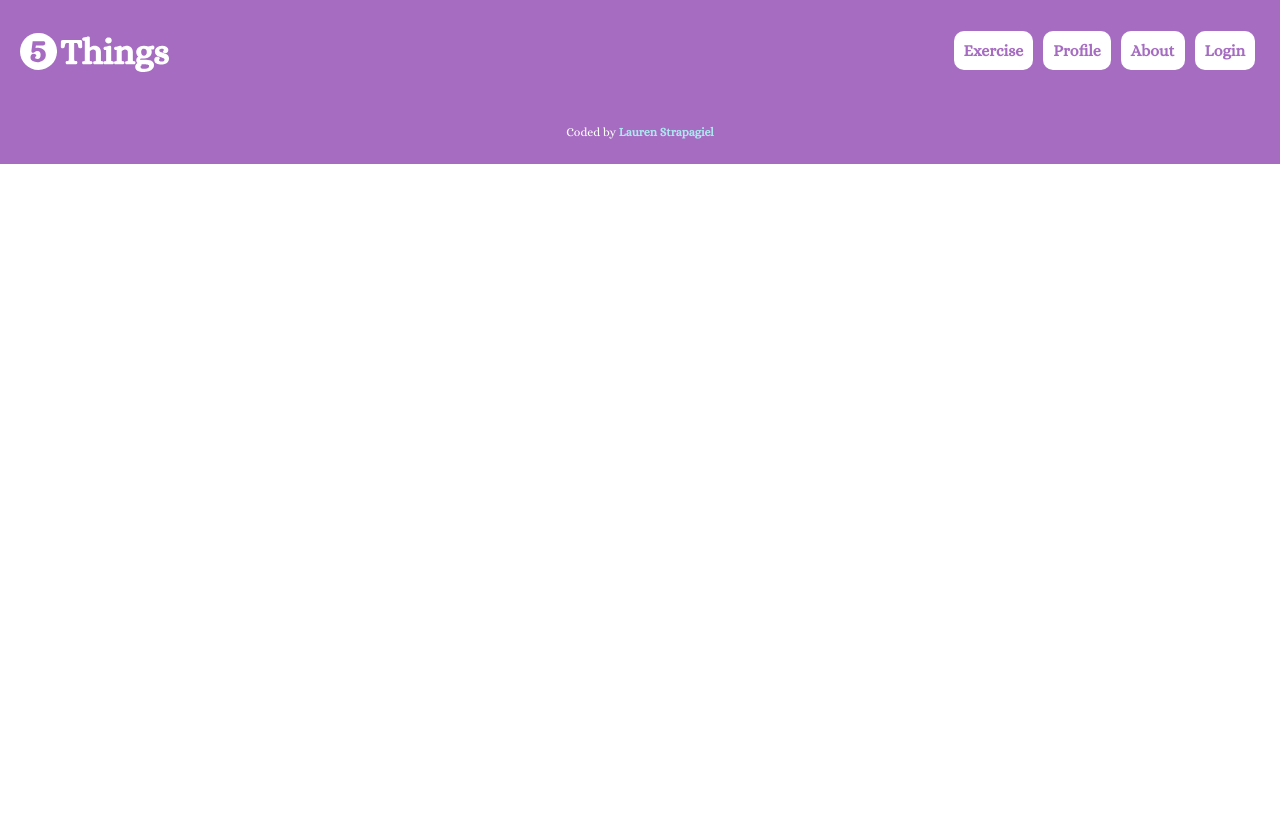
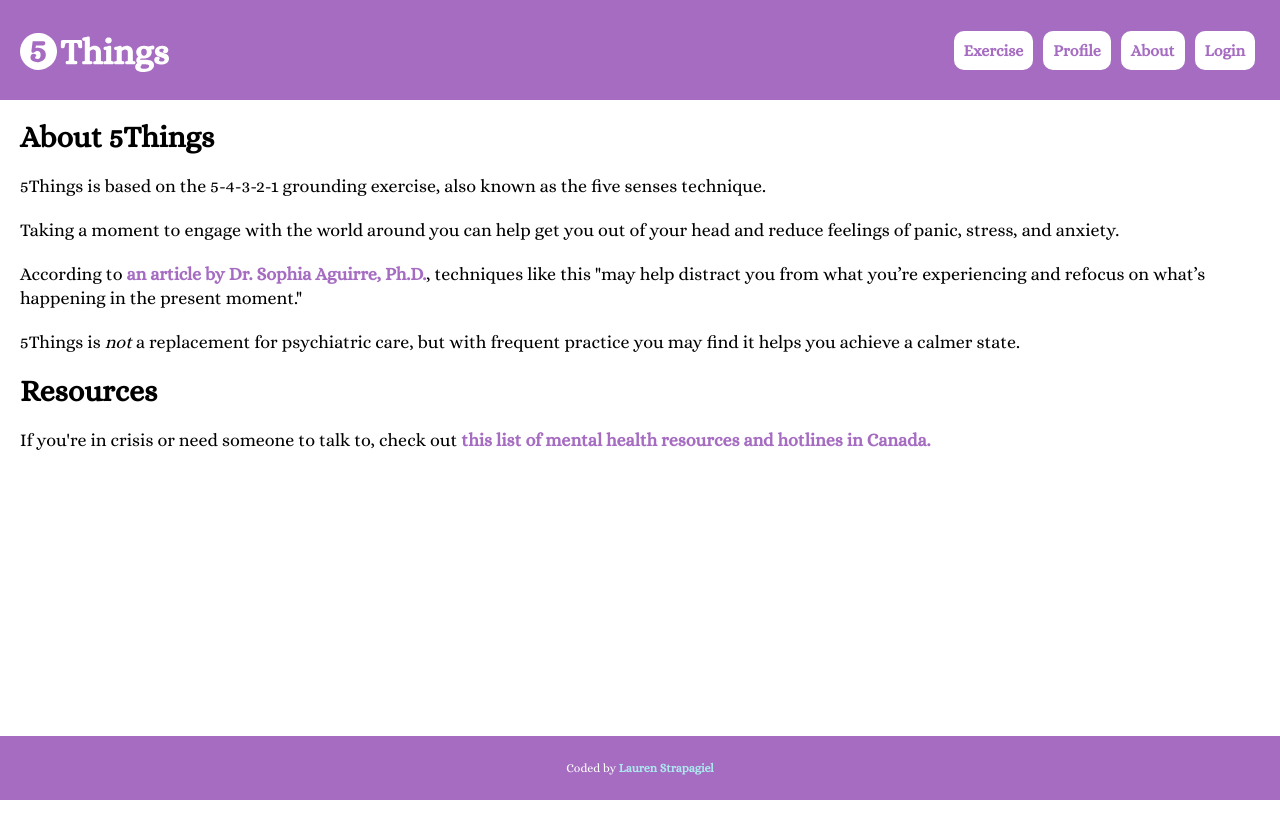
Before and after one commit to laurenstrapagiel/5things, a React (Create React App) app: page /about in a window 1280 px wide. Shown: the top 838 px of the page. Before the commit the page ends 800 px from the top, so only its background shows below. Built offline with nearby package versions, Linux system fonts and the light colour scheme.

Commit message:
adds info to about page

```diff
--- a/src/App.js
+++ b/src/App.js
@@ -6,6 +6,7 @@ import Login from "./pages/login/login";
 import Profile from "./pages/profile/profile";
 import Register from "./pages/register/register";
 import Footer from "./components/footer/footer";
+import About from "./pages/about/about";
 
 function App() {
   return (
@@ -18,8 +19,9 @@ function App() {
           <Route path="/login" element={<Login />} />
           <Route path="/profile" element={<Profile />} />
           <Route path="/register" element={<Register />} />
+          <Route path="/about" element={<About />} />
         </Routes>
-        <Footer/>
+        <Footer />
       </BrowserRouter>
     </div>
   );
--- /dev/null
+++ b/src/pages/about/about.js
@@ -0,0 +1,38 @@
+import "./about.scss";
+
+function About() {
+  return (
+    <section className="about">
+      <h1>About 5Things</h1>
+      <p className="about__text">
+        5Things is based on the 5-4-3-2-1 grounding exercise, also known as the
+        five senses technique.
+      </p>
+      <p className="about__text">
+        Taking a moment to engage with the world around you can help get you out
+        of your head and reduce feelings of panic, stress, and anxiety.
+      </p>
+      <p className="about__text">
+        According to{" "}
+        <a href="https://www.inclusivepsych.com/post/grounding-exercises-for-anxiety-trauma">
+          an article by Dr. Sophia Aguirre, Ph.D.
+        </a>
+        , techniques like this "may help distract you from what you’re
+        experiencing and refocus on what’s happening in the present moment."
+      </p>
+      <p className="about__text">
+        5Things is <em>not</em> a replacement for psychiatric care, but with
+        frequent practice you may find it helps you achieve a calmer state.
+      </p>
+      <h1>Resources</h1>
+      <p className="about__text">
+        If you're in crisis or need someone to talk to, check out{" "}
+        <a href="https://www.canada.ca/en/public-health/services/mental-health-services/mental-health-get-help.html">
+          this list of mental health resources and hotlines in Canada.
+        </a>
+      </p>
+    </section>
+  );
+}
+
+export default About;
--- /dev/null
+++ b/src/pages/about/about.scss
@@ -0,0 +1,13 @@
+@use "../../styles/partials/colors" as *;
+@use "../../styles/partials/mixins" as *;
+@use "../../styles/partials/fonts" as *;
+@use "../../styles/partials/global" as *;
+
+.about {
+  padding: 20px;
+  min-height: 100vh;
+
+  &__text {
+    margin: 20px 0;
+  }
+}
```
